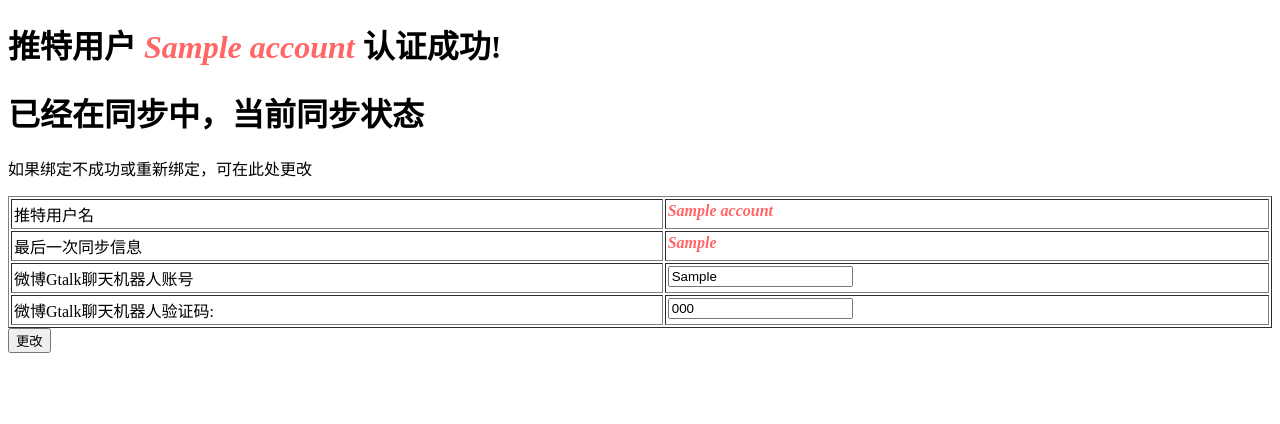
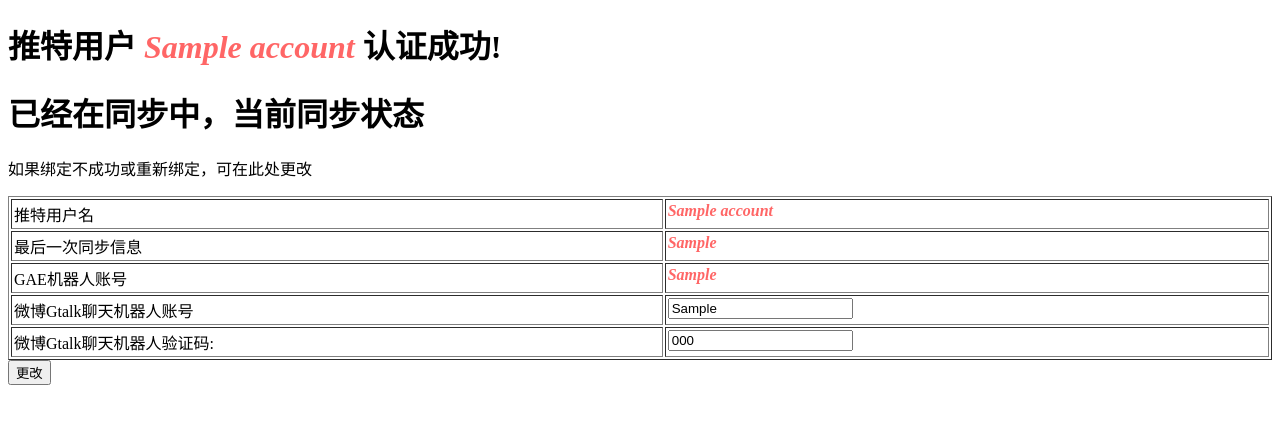
Before and after one commit to yfli/twitter-to-weibo-appengine, a Python web app: template templates/callback.html in a window 1280 px wide. Shown: the top 424 px of the page. Run offline with Jinja, Linux system fonts and the light colour scheme; the template is opened without the code that fills it: most values are stand-ins (such as "Sample title", 1, 10 or a date in 2020).

Commit message:
Show GAE bot in callback page

```diff
--- a/templates/callback.html
+++ b/templates/callback.html
@@ -47,6 +47,10 @@
             <td valign="top"> <font color="#ff6666"><i><b>{{account.tw_last_msg}} </b></i></font> </td>
           </tr>
           <tr>
+            <td valign="top">GAE机器人账号</td>
+            <td valign="top"> <font color="#ff6666"><i><b>{{account.wb_bot_mine}} </b></i></font> </td>
+          </tr>
+          <tr>
             <td valign="top">微博Gtalk聊天机器人账号 </td>
             <td valign="top"> <input value="{{account.wb_bot_sina}}"
                 name="wb_bot"> </td>
```
